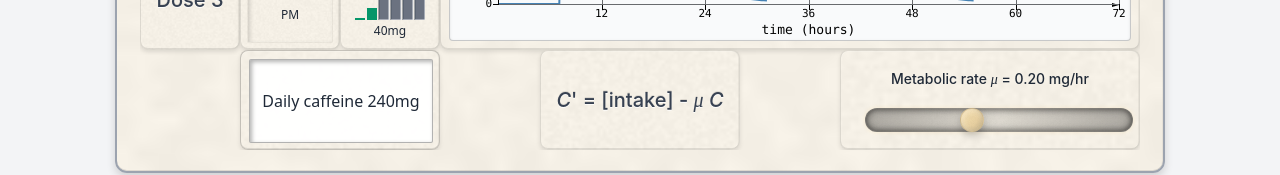
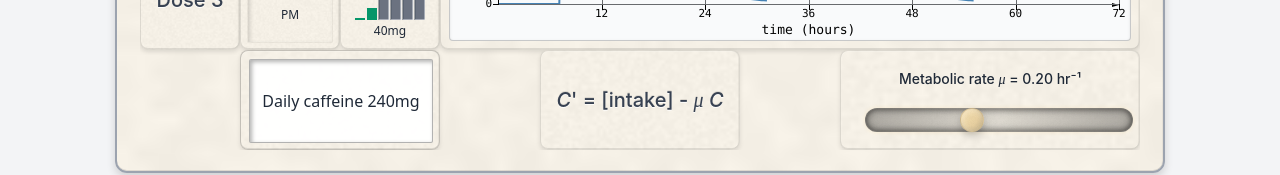
Before and after one commit to MartyWeissman/modeling-synthesizer, a React (Vite) app: page / in a window 1280 px wide. Shown: the part 499-674 px from the top of the page. Built offline with nearby package versions, Linux system fonts and the light colour scheme.

Commit message:
Fix metabolic rate units to use proper superscript hr⁻¹

```diff
--- a/src/tools/CaffeineMetabolismTool.jsx
+++ b/src/tools/CaffeineMetabolismTool.jsx
@@ -326,7 +326,7 @@ const CaffeineMetabolismTool = () => {
         value={metabolicRate * 200} // Convert 0.0-0.5 to 0-100 scale
         onChange={(value) => setMetabolicRate(value / 200)} // Convert back to 0.0-0.5
         variant="unipolar"
-        label={`Metabolic rate {mu} = ${metabolicRate.toFixed(2)} mg/hr`}
+        label={`Metabolic rate {mu} = ${metabolicRate.toFixed(2)} hr⁻¹`}
         tooltip={`Metabolic rate: ${metabolicRate.toFixed(2)} (0.0 to 0.5)`}
         theme={theme}
       />
```
